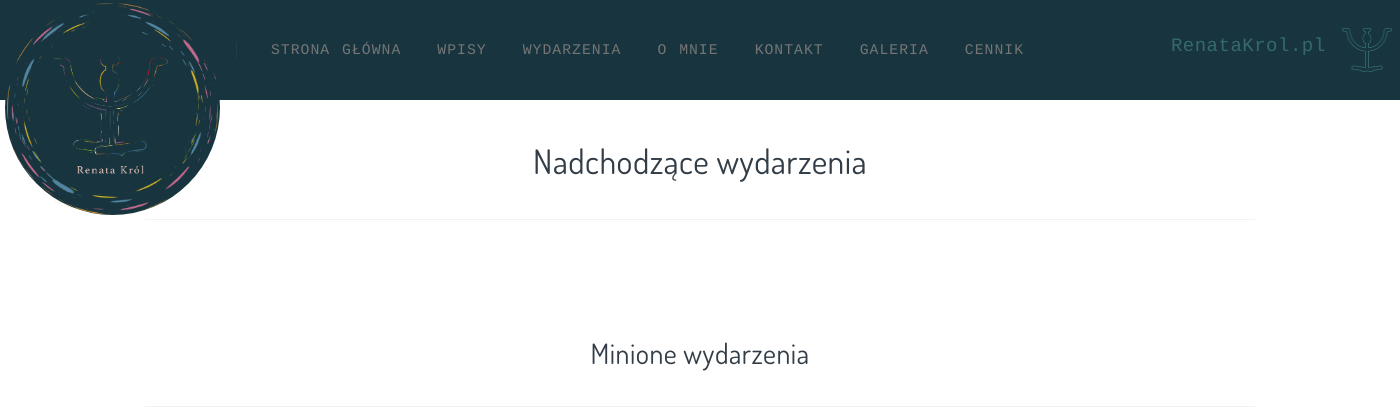
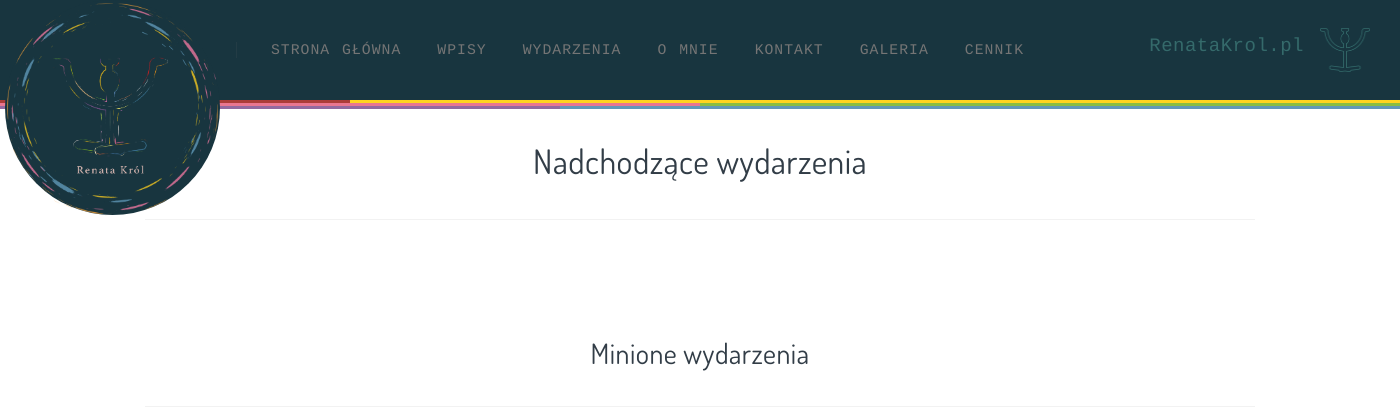
Before and after one commit to wiaderko024/renatakrol.pl, a Django app: page /events/ in a window 1400 px wide. Shown: the top 420 px of the page. Run offline with Django 4.2, Linux system fonts and the light colour scheme; data that the repository does not hold is empty; some libraries are stand-ins or nearby versions.

Commit message:
Created basic navbar for full resolution

```diff
--- a/pages/templates/base_index.html
+++ b/pages/templates/base_index.html
@@ -20,12 +20,6 @@
         body {
             padding: 0;
             margin: 0;
-        }
-
-        @media (min-width: 0px) and (max-width: 900px) {
-            .xd {
-                margin-left: 25% !important;
-            }
         }
     </style>
 
--- a/pages/templates/navbar.html
+++ b/pages/templates/navbar.html
@@ -27,12 +27,22 @@
             align-items: center;
             padding: 2px;
         }
+        .nav-container {
+            height: 100px;
+        }
+
+        @media (min-width: 1200px) {
+            .nav-container {
+                max-width: none !important;
+            }
+        }
+
     </style>
 {% endblock %}
 
  <!-- Navbar -->
-  <nav class="navbar navbar-expand-lg navbar-dark navbar-stick-dark my-navbar" data-navbar="sticky">
-    <div class="container" style="padding: 0; margin: 0;">
+  <nav class="navbar navbar-expand-lg navbar-dark navbar-stick-dark flex-column my-navbar" data-navbar="sticky">
+    <div class="container nav-container" style="padding: 0; margin: 0;">
 
           <div class="navbar-left">
     {#        <button class="navbar-toggler" type="button">&#9776;</button>#}
@@ -60,10 +70,24 @@
             </nav>
           </section>
 
-        <div class="navbar-right" style="display: flex; margin-right: -215px;">
+            <div class="navbar-right mr-8" style="display: flex;">
                 <h1 class="navbar-brand" href="{% url 'home_page' %}" style="font-size: 19px; font-family: Courier, monospace; color: #356a6b !important;">RenataKrol.pl</h1>
                 <img src="{% static 'img/logo.png' %}" alt="" height="50" width="50">
             </div>
 
     </div>
+  <div class="container nav-container rainbow" style="display: block !important; margin: 0; padding: 0;">
+      <div class="rainbow-row" style="display: flex;">
+          <div class="red" style="background-color: #ac3c38; height: 3px; width: 25%;"></div>
+          <div class="yellow" style="background-color: #ffd41f; height: 3px; width: 75%;"></div>
+      </div>
+      <div class="rainbow-row" style="display: flex;">
+          <div class="pink" style="background-color: #e97690; height: 3px; width: 50%"></div>
+          <div class="green" style="background-color: #8abd41; height: 3px; width: 50%"></div>
+      </div>
+      <div class="rainbow-row" style="display: flex;">
+          <div class="purple" style="background-color: #93699f; height: 3px; width: 40%"></div>
+          <div class="blue" style="background-color: #6298b8; height: 3px; width: 60%"></div>
+      </div>
+  </div>
   </nav>
--- a/pages/views.py
+++ b/pages/views.py
@@ -5,10 +5,8 @@ from events.models import Event
 
 def make_list(queryset):
     my_list = []
-
     for q in queryset:
         my_list.append(q)
-
     return my_list
 
 
@@ -27,7 +25,6 @@ def home_page(request):
 
     for p in posts:
         photos.append(p.cover.url)
-
     for p in all_photos:
         photos.append(p.photo.url)
 
```
Lines whose indentation alone changed are shown as unchanged.
